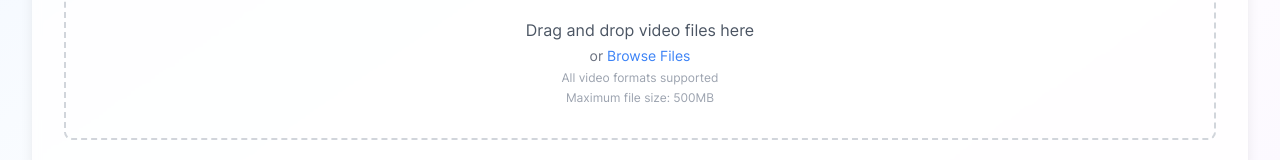
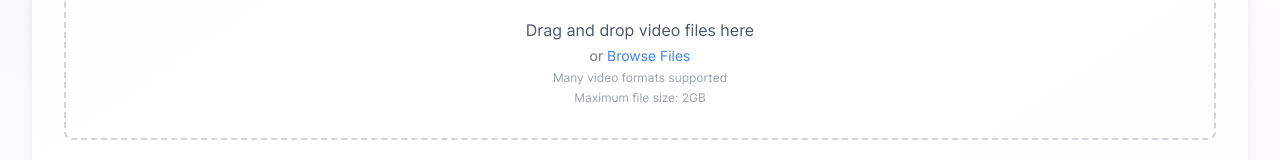
Before and after one commit to woniu9524/ai-ffmpeg, a Next.js app: page / in a window 1280 px wide. Shown: the part 368-528 px from the top of the page. Built offline with nearby package versions, Linux system fonts and the light colour scheme.

Commit message:
feat(video): 提高视频上传限制并优化相关文案

```diff
--- a/public/locales/en/common.json
+++ b/public/locales/en/common.json
@@ -32,8 +32,8 @@
     "dragText": "Drag and drop video files here",
     "orText": "or",
     "browseText": "Browse Files",
-    "acceptedFiles": "All video formats supported",
-    "maxSize": "Maximum file size: 500MB"
+    "acceptedFiles": "Many video formats supported",
+    "maxSize": "Maximum file size: 2GB"
   },
   "processor": {
     "currentVideo": "Current Video",
--- a/public/locales/zh/common.json
+++ b/public/locales/zh/common.json
@@ -29,11 +29,11 @@
     }
   },
   "uploader": {
-    "dragText": "拖放视频文件到��里",
+    "dragText": "拖放视频文件到这里",
     "orText": "或",
     "browseText": "浏览文件",
-    "acceptedFiles": "支持所有视频格式",
-    "maxSize": "最大文件大小：500MB"
+    "acceptedFiles": "支持多种视频格式",
+    "maxSize": "最大文件大小：2GB"
   },
   "processor": {
     "currentVideo": "当前处理视频",
--- a/src/components/video/VideoUploader.tsx
+++ b/src/components/video/VideoUploader.tsx
@@ -23,7 +23,7 @@ export function VideoUploader({ onFileSelect }: VideoUploaderProps) {
     accept: {
       'video/*': []
     },
-    maxSize: 500 * 1024 * 1024, // 500MB
+    maxSize: 2 * 1024 * 1024 * 1024, // 2GB
     multiple: false
   });
 
```
